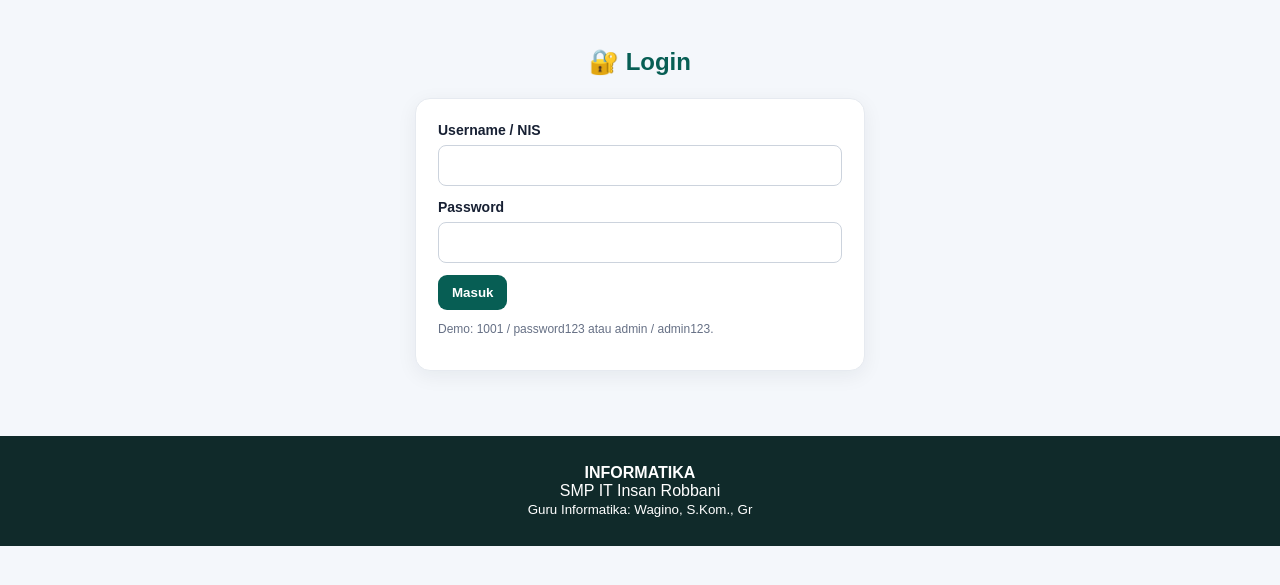
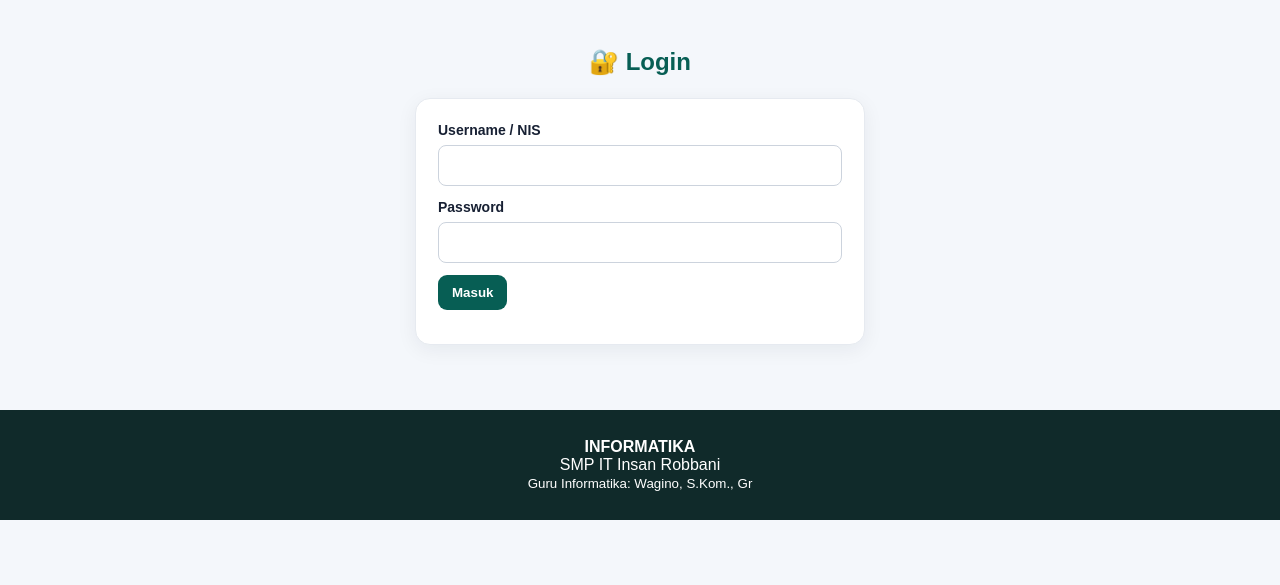
Before and after one commit to waginoadjhae-blip/INFORMATIKA, a plain HTML site: page index.html in a window 1280 px wide. Both pictures are taken after a click on the button "Login". Shown: the part 75-660 px from the top of the page. Drawn offline with Linux system fonts and the light colour scheme.

Commit message:
Update index.html

```diff
--- a/index.html
+++ b/index.html
@@ -12,7 +12,7 @@
 <p><b>3. Jaringan dengan cakupan sangat luas disebut...</b></p><label><input type="radio" name="q3" value="1"> WAN</label><br><label><input type="radio" name="q3" value="0"> LAN</label><br><br><button class="primary" onclick="submitUjian()">Kirim Ujian</button><div id="ujHasil" class="notice hidden"></div></div></section>
 <section id="nilai" class="wrap hidden"><div class="title"><h2>📊 Nilai Siswa</h2></div><div class="panel" id="nilaiBox"></div></section>
 <section id="ranking" class="wrap hidden"><div class="title"><h2>🏆 Ranking Informatika</h2></div><div class="panel"><table><thead><tr><th>No</th><th>Nama</th><th>NIS</th><th>Nilai</th></tr></thead><tbody id="rankBody"></tbody></table></div></section>
-<section id="login" class="wrap hidden"><div class="title"><h2>🔐 Login</h2></div><div class="panel" style="max-width:450px;margin:auto"><label>Username / NIS</label><input id="loginUser"><label>Password</label><input id="loginPass" type="password"><button class="primary" onclick="login()">Masuk</button><div id="loginMsg" class="notice hidden"></div><p class="muted" style="font-size:12px">Demo: 1001 / password123 atau admin / admin123.</p></div></section>
+<section id="login" class="wrap hidden"><div class="title"><h2>🔐 Login</h2></div><div class="panel" style="max-width:450px;margin:auto"><label>Username / NIS</label><input id="loginUser"><label>Password</label><input id="loginPass" type="password"><button class="primary" onclick="login()">Masuk</button><div id="loginMsg" class="notice hidden"></div><p class="muted" style="font-size:12px"></p></div></section>
 <section id="admin" class="wrap hidden">
 <div class="title"><h2>⚙️ ADMIN PANEL</h2><p class="muted">Kontrol website INFORMATIKA</p></div>
 <div class="tabs"><button class="active" onclick="adminTab('siswa',this)">Data Siswa</button><button onclick="adminTab('materiA',this)">Materi</button><button onclick="adminTab('pengumumanA',this)">Pengumuman</button><button onclick="adminTab('nilaiA',this)">Nilai</button></div>
```
